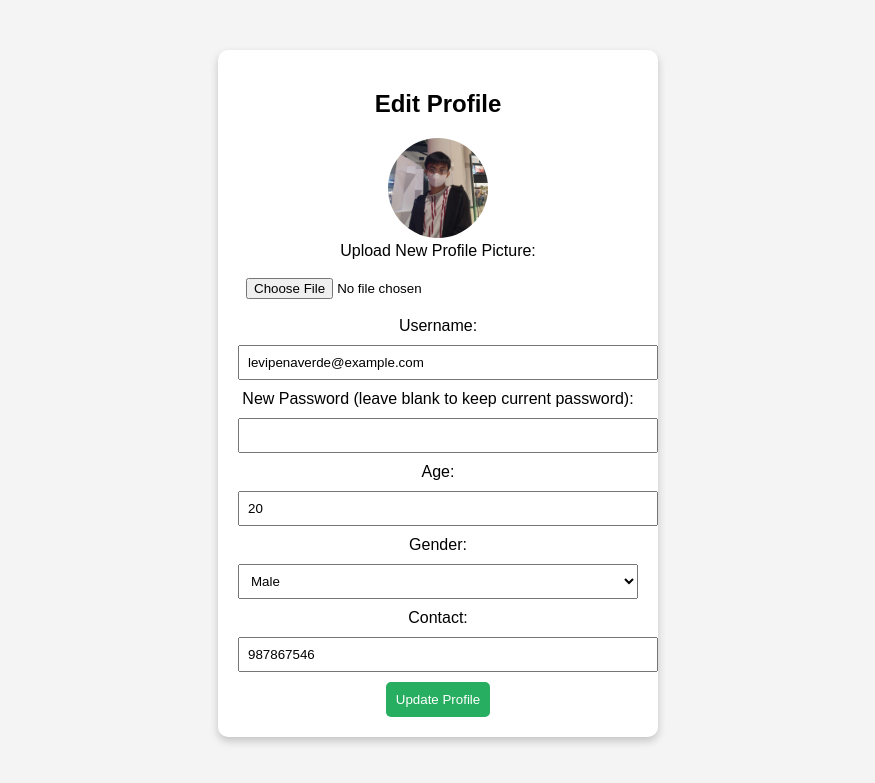
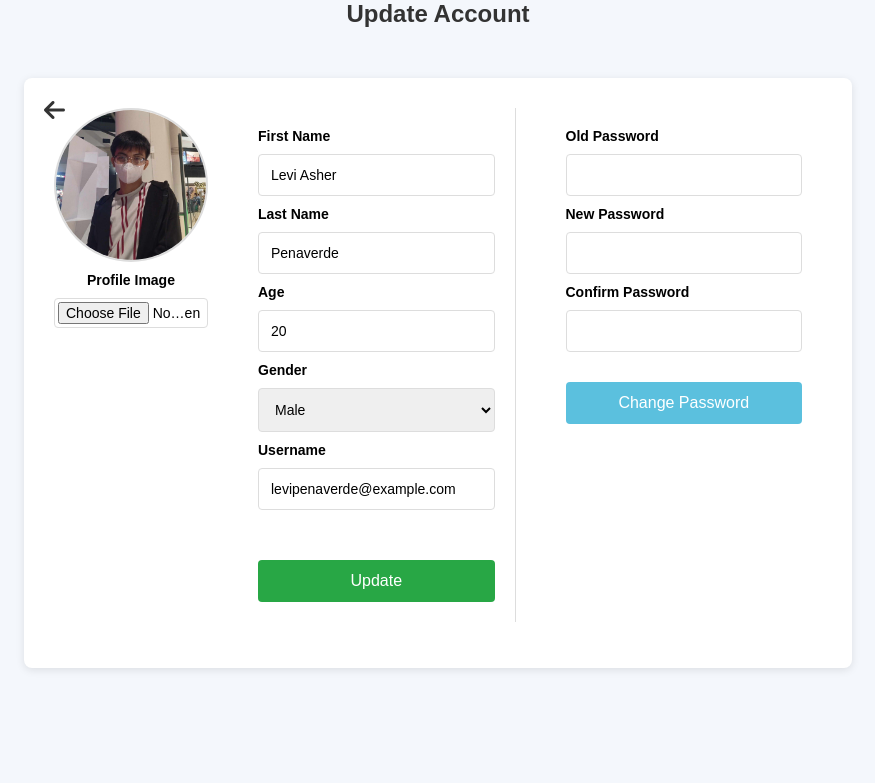
Before and after one commit to tolits20/resort-ms, a PHP site: page /user/customer/edit.php in a window 1280 px wide. Shown: the top 783 px of the page, without its empty margins (202-1077 px from the left). Run offline with PHP 8.4, Linux system fonts and the light colour scheme; a user stored in the database is signed in; data comes from the database, SQL or seed files in the repository.

Commit message:
user update/personal info not updating yet

```diff
--- a/user/customer/edit.php
+++ b/user/customer/edit.php
@@ -1,69 +1,250 @@
 <?php
-include ('../../resources/database/config.php');
+include("../../resources/database/config.php");
 
-if (!isset($_SESSION['ID'])) {
-    header("Location:../login.php");
+if (isset($_SESSION['ID'])) {
+    $account_id = $_SESSION['ID'];
+
+    $sql1 = "SELECT u.*, a.username, a.password FROM user u
+        JOIN account a ON u.account_id = a.account_id
+        WHERE u.account_id = ?";
+    $stmt = $conn->prepare($sql1);
+    $stmt->bind_param("i", $account_id);
+    $stmt->execute();
+    $result = $stmt->get_result();
+    $row = $result->fetch_assoc();
+
+    if (!$row) {
+        echo "User data not found.";
+        exit;
+    }
+
+    $_SESSION['update_id'] = $account_id;
+} else {
+    echo "User not logged in.";
+    exit;
+}
+if (!isset($row['password'])) {
+    echo "Error: Password field not found.";
     exit;
 }
 
-$account_id = $_SESSION['ID'];
+?>
 
-$sql = "SELECT u.*, a.username FROM user u
-        JOIN account a ON u.account_id = a.account_id
-        WHERE u.account_id = '$account_id'";
-$result = $conn->query($sql);
+<style>
 
-if ($result->num_rows > 0) {
-    $user = $result->fetch_assoc();
-} else {
-    echo "User not found.";
-    exit;
+body {
+    font-family: Arial, sans-serif;
+    margin: 0;
+    padding: 0;
+    background-color: #f4f7fc;
 }
-?>
-<!DOCTYPE html>
-<html lang="en">
+
+.container {
+    width: 60%;
+    margin: 50px auto;
+    padding: 30px;
+    background-color: #ffffff;
+    border-radius: 8px;
+    box-shadow: 0 2px 8px rgba(0, 0, 0, 0.1);
+    position: relative;
+}
+h2 {
+    text-align: center;
+    color: #333;
+    margin-bottom: 30px;
+}
+
+form {
+    display: flex;
+    flex-wrap: wrap;
+    gap: 20px;
+    justify-content: space-between;
+}
+
+.content {
+    display: flex;
+    gap: 30px;
+    width: 100%;
+}
+
+input[type="text"], input[type="email"], input[type="number"], input[type="tel"], select, input[type="file"], input[type="password"] {
+    width: 100%;
+    padding: 12px;
+    margin: 10px 0;
+    border-radius: 4px;
+    border: 1px solid #ddd;
+    box-sizing: border-box;
+    font-size: 14px;
+}
+
+input[type="file"] {
+    padding: 3px;
+}
+
+label {
+    font-weight: bold;
+    margin-bottom: 5px;
+    font-size: 14px;
+}
+
+select {
+    padding: 12px;
+    font-size: 14px;
+}
+
+.div3 {
+    text-align: center;
+    width: 25%;
+}
+
+.div3 img {
+    width: 150px;
+    height: 150px;
+    border-radius: 50%;
+    border: 2px solid #ddd;
+    margin-bottom: 10px;
+}
+
+.div3 input[type="file"] {
+    margin-top: 10px;
+}
+
+.div1, .div2 {
+    width: 48%;
+    padding: 20px;
+}
+
+.div1 {
+    border-right: 1px solid #ddd;
+}
+
+.btn {
+    display: flex;
+    justify-content: center;
+    margin-top: 20px;
+}
+
+.btn button {
+    width: 100%;
+    padding: 12px 25px;
+    background-color: #28a745;
+    border: none;
+    color: white;
+    font-size: 16px;
+    border-radius: 4px;
+    cursor: pointer;
+    transition: background-color 0.3s ease;
+}
+
+.btn button:hover {
+    background-color: #218838;
+}
+.change-password-section button {
+    width: 100%;
+    padding: 12px 25px;
+    background-color: #5bc0de;
+    border: none;
+    color: white;
+    font-size: 16px;
+    border-radius: 4px;
+    cursor: pointer;
+    transition: background-color 0.3s ease;
+}
+
+.change-password-section button:hover {
+    background-color: #31b0d5;
+}
+.back-button {
+    position: absolute;
+    top: 20px;
+    left: 20px;
+    font-size: 24px;
+    color: #333;
+    text-decoration: none;
+}
+
+.back-button i {
+    margin-right: 5px;
+}
+
+.back-button:hover {
+    color: #007bff;
+}
+
+</style>
 <head>
-    <meta charset="UTF-8">
-    <meta name="viewport" content="width=device-width, initial-scale=1.0">
-    <title>Edit Profile</title>
-    <style>
-        body { font-family: Arial, sans-serif; text-align: center; background-color: #f4f4f4; }
-        .profile-container { max-width: 400px; margin: 50px auto; background: white; padding: 20px; border-radius: 10px; box-shadow: 0 4px 8px rgba(0, 0, 0, 0.2); }
-        input, select { width: 100%; padding: 8px; margin: 10px 0; }
-        .profile-img { width: 100px; height: 100px; border-radius: 50%; object-fit: cover; }
-        button { background: #27ae60; color: white; padding: 10px; border: none; border-radius: 5px; cursor: pointer; }
-        button:hover { background: #219150; }
-    </style>
+    <link rel="stylesheet" href="https://cdnjs.cloudflare.com/ajax/libs/font-awesome/6.0.0-beta3/css/all.min.css">
 </head>
+
 <body>
-    <div class="profile-container">
-        <h2>Edit Profile</h2>
-        <form action="update.php" method="POST" enctype="multipart/form-data">
-            <img src="../../resources/assets/images/<?php echo $user['profile_img']; ?>" class="profile-img" alt="Profile Image"><br>
-            <label>Upload New Profile Picture:</label>
-            <input type="file" name="profile_img"><br>
+   <center><h2>Update Account</h2></center>
+   <div class="container">
+        <a href="../shop.php" class="back-button">
+            <i class="fas fa-arrow-left"></i>
+        </a>
 
-            <label>Username:</label>
-            <input type="text" name="username" value="<?php echo htmlspecialchars($user['username']); ?>" required><br>
+        <form action="update.php" method="post" enctype="multipart/form-data">
+            <div class="content">
+                <div class="div3">
+                    <img src="../../resources/assets/images/<?php echo $row['profile_img'] ?>" alt="Profile Image">
+                    <input type="hidden" name="current" value="<?php echo $row['profile_img'] ?>">
+                    <input type="hidden" name="ID" value="<?php echo $row['account_id'] ?>">
+                    <label for="file" class="form-label">Profile Image</label>
+                    <input type="file" name="file" class="form-control">
+                </div>
 
-            <label>New Password (leave blank to keep current password):</label>
-            <input type="password" name="password"><br>
+                <div class="div1">
+                    <div class="firstname">
+                        <label for="fname" class="form-label">First Name</label>
+                        <input type="text" name="fname" class="form-control" value="<?php echo $row['fname'] ?>" >
+                    </div>
+                    <div class="lastname">
+                        <label for="lname" class="form-label">Last Name</label>
+                        <input type="text" class="form-control" name="lname" value="<?php echo $row['lname'] ?>" >
+                    </div>
+                    <div class="age">
+                        <label for="age" class="form-label">Age</label>
+                        <input type="number" name="age" value="<?php echo $row['age'] ?>" class="form-control">
+                    </div>
+                    <div class="gender">
+                        <label for="gender" class="form-label">Gender</label>
+                        <select name="gender" id="gender" class="form-select">
+                            <option value="male" <?php echo ($row['gender']=='male' ? 'selected': ''); ?> >Male</option>
+                            <option value="female" <?php echo ($row['gender']=='female' ? 'selected': ''); ?>>Female</option>
+                        </select>
+                    </div>
+                    <div class="username">
+                        <label for="username" class="form-label">Username</label>
+                        <input type="email" class="form-control" name="username" value="<?php echo $row['username'] ?>" placeholder="User@example.com" >
+                    </div>
 
-            <label>Age:</label>
-            <input type="number" name="age" value="<?php echo $user['age']; ?>" required><br>
+                    <div class="btn">
+                        <button type="submit" class="btn btn-primary" name="update">Update</button>
+                    </div>
+                </div>
 
-            <label>Gender:</label>
-            <select name="gender" required>
-                <option value="Male" <?php if ($user['gender'] == 'Male') echo 'selected'; ?>>Male</option>
-                <option value="Female" <?php if ($user['gender'] == 'Female') echo 'selected'; ?>>Female</option>
-            </select><br>
-
-            <label>Contact:</label>
-            <input type="text" name="contact" value="<?php echo htmlspecialchars($user['contact']); ?>" required><br>
-
-            <button type="submit">Update Profile</button>
+                <div class="div2">
+                    <form action="update.php" method="post">
+                        <input type="hidden" name="ID" value="<?php echo $row['account_id']; ?>">
+                        <input type="hidden" name="current_password" value="<?php echo $row['password']; ?>">
+                        <div class="form-group">
+                            <label for="oldPassword">Old Password</label>
+                            <input type="password" id="oldPassword" name="old_password" class="form-control">
+                        </div>
+                        <div class="form-group">
+                            <label for="newPassword">New Password</label>
+                            <input type="password" id="newPassword" name="new_password" class="form-control">
+                        </div>
+                        <div class="form-group">
+                            <label for="confirmPassword">Confirm Password</label>
+                            <input type="password" id="confirmPassword" name="confirm_password" class="form-control">
+                        </div>
+                        <div class="change-password-section">
+                            <button type="submit" name="update_password" class="btn btn-primary">Change Password</button>
+                        </div>
+                    </form>
+                </div>
+            </div>
         </form>
     </div>
 </body>
-</html>
-<?php $conn->close(); ?>
```
Also changed, not shown: user/customer/update.php (+135 -33 lines), user/customer/update.txt (added, +46 -0 lines), admin/customer/update.php (line endings or trailing spaces), resources/assets/images/67b49bfad7da44.08690079.jpg (added), resources/assets/images/67b49ead81e7a9.45317428.png (added), resources/assets/images/67b7201549c3d4.57560935.png (added), resources/assets/images/images.png (added), resources/assets/images/walper.jpg (added), user/booking/index.php (added).
